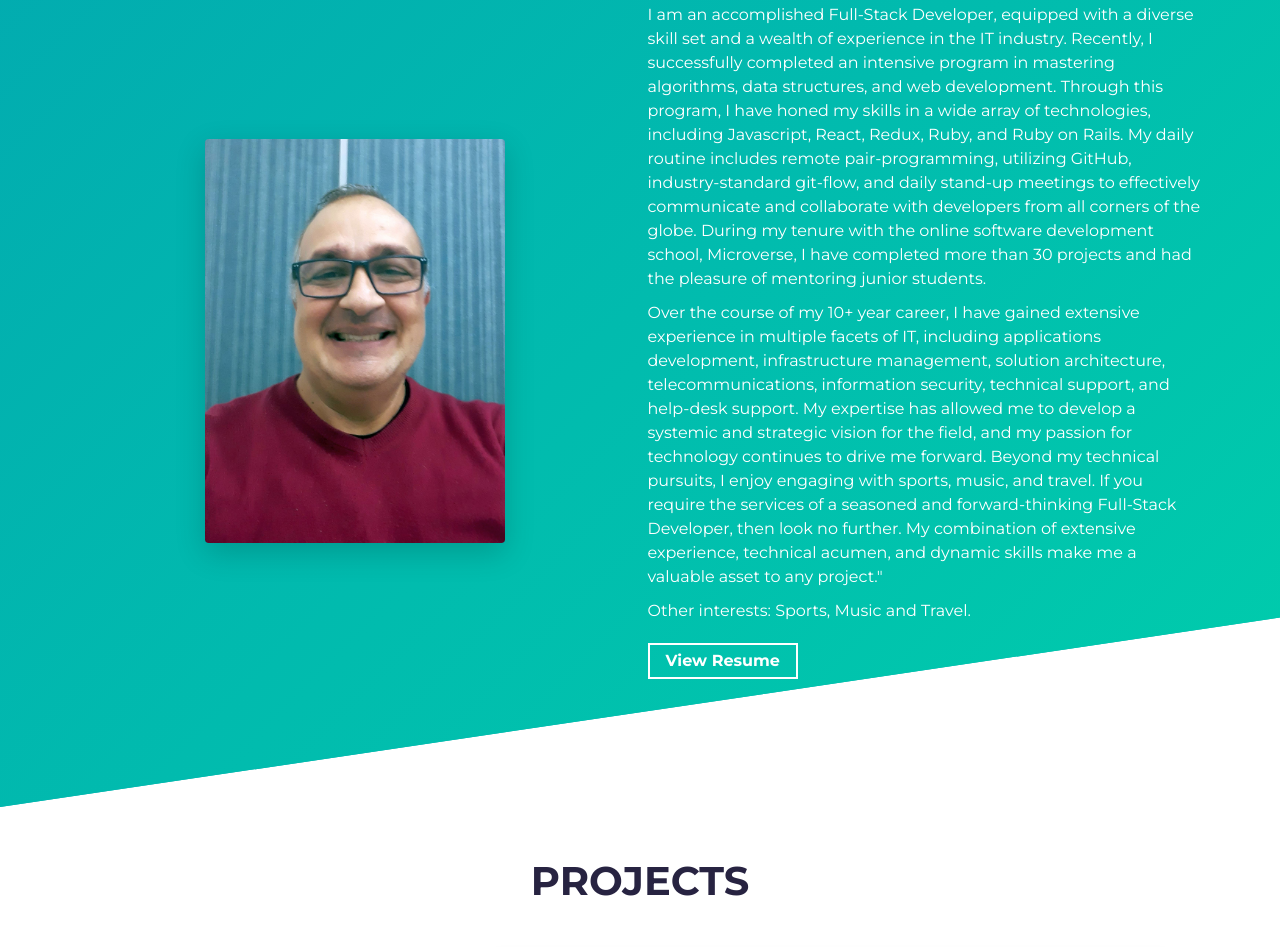
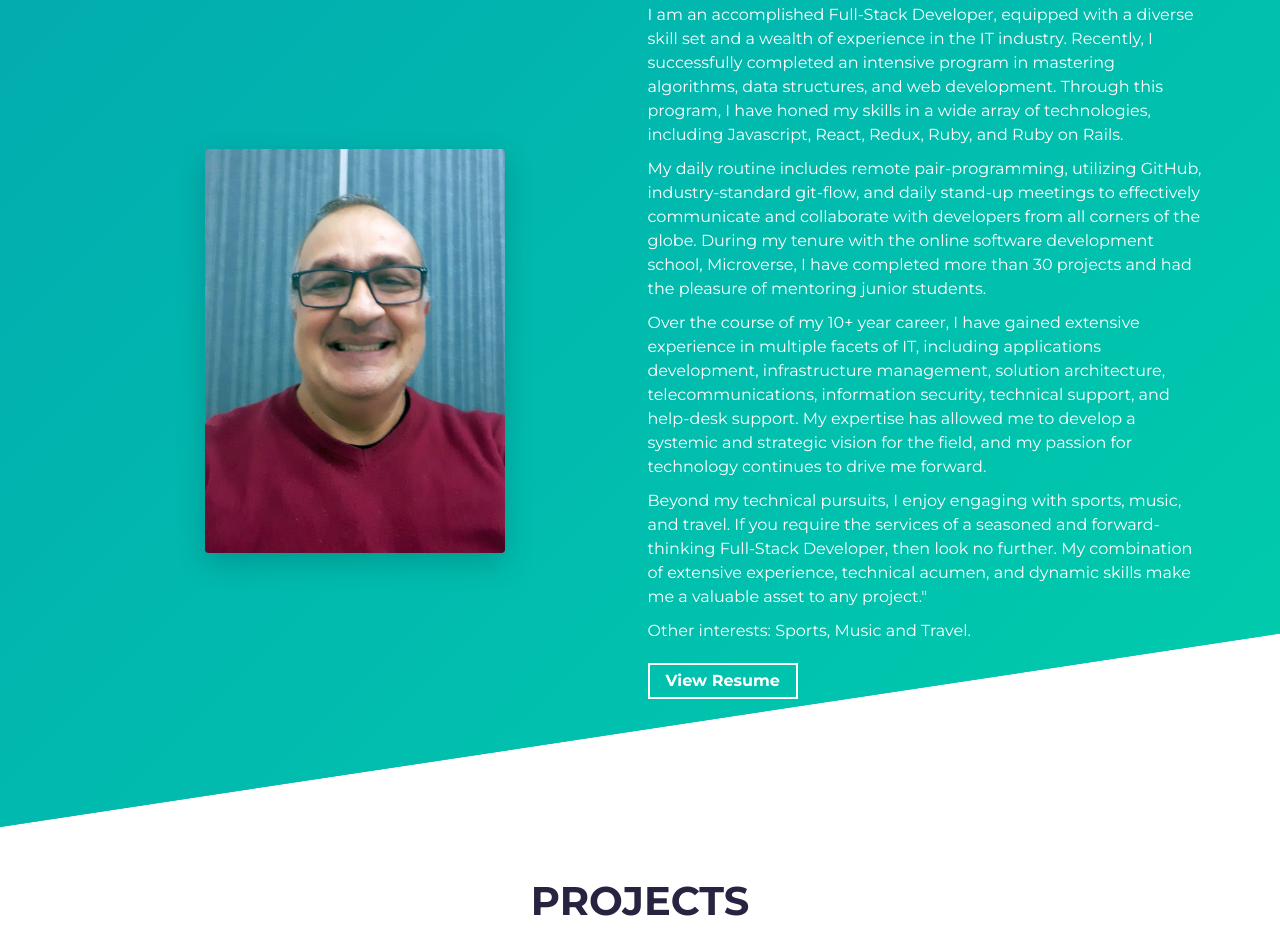
Before and after one commit to fernando-silvabr66/portfolio, a website built with Parcel: page src/index.html in a window 1280 px wide. Shown: the part 940-1887 px from the top of the page. Built offline with nearby package versions, Linux system fonts and the light colour scheme.

Commit message:
Fix contact link error and layout adjustments

```diff
--- a/src/index.html
+++ b/src/index.html
@@ -81,7 +81,8 @@
                 in mastering algorithms, data structures, and web development. Through this program,
                 I have honed my skills in a wide array of technologies, including Javascript, React,
                 Redux, Ruby, and Ruby on Rails.
-
+              </p>
+              <p class="about-wrapper__info-text">
                 My daily routine includes remote pair-programming, utilizing GitHub, industry-standard
                 git-flow, and daily stand-up meetings to effectively communicate and collaborate with
                 developers from all corners of the globe. During my tenure with the online software
@@ -94,7 +95,8 @@
                 architecture, telecommunications, information security, technical support, and help-desk
                 support. My expertise has allowed me to develop a systemic and strategic vision for the field,
                 and my passion for technology continues to drive me forward.
-
+              </p>
+              <p class="about-wrapper__info-text">
                 Beyond my technical pursuits, I enjoy engaging with sports, music, and travel.
                 If you require the services of a seasoned and forward-thinking Full-Stack Developer,
                 then look no further. My combination of extensive experience, technical acumen, and
@@ -321,7 +323,7 @@
           <a rel="noreferrer" href="https://linkedin.com/in/fernando-silvabr66" target="_blank">
             <i class="fa fa-linkedin fa-inverse"></i>
           </a>
-          <a rel="noreferrer" href="https://github.com/fernando-silvabr66)" target="_blank">
+          <a rel="noreferrer" href="https://github.com/fernando-silvabr66" target="_blank">
             <i class="fa fa-github fa-inverse"></i>
           </a>
         </div>
```
